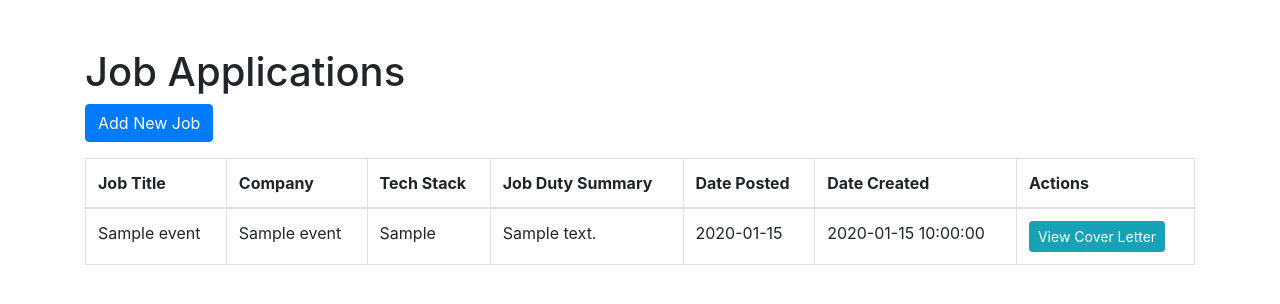
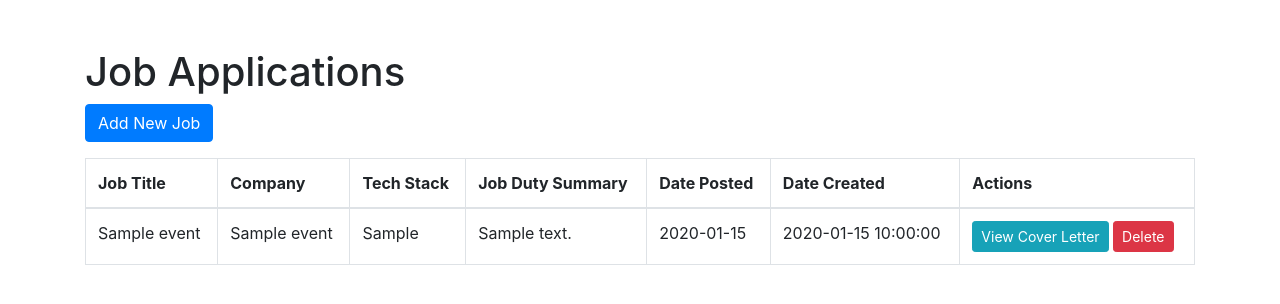
Before and after one commit to BakeryDragon/job-application, a Flask app: page / in a window 1280 px wide. Shown: the top 304 px of the page. Run offline with Flask 3, Linux system fonts and the light colour scheme; tables that the repository leaves empty hold one stand-in row (values such as "Sample post"); some libraries are stand-ins or nearby versions.

Commit message:
add delete button

```diff
--- a/app.py
+++ b/app.py
@@ -14,6 +14,12 @@ DATABASE = 'database.db'
 
 # Set your OpenAI API key
 openai.api_key = os.getenv("OPENAI_API_KEY")
+
+JOB_DESCRIPTION_PROMPT = """
+Generate job event data including job_title, company_name, job_description, cover_letter, tech_stack, job_duty_summary, and date_posted
+based on the provided job description. If you don't find the information in the given job description, just output none.
+Output the data in JSON format.
+"""
 
 # Initialize database (run once to create table)
 def init_db():
@@ -51,9 +57,7 @@ def generate_job_event_data(job_description):
         messages=[
             {
                 "role": "system",
-                "content": """Generate job event data including job_title, company_name, job_description, cover_letter, tech_stack,
-                job_duty_summary, and date_posted based on the provided job description. Output the data in JSON format.
-                """
+                "content": JOB_DESCRIPTION_PROMPT
             },
             {
                 "role": "user",
@@ -61,7 +65,6 @@ def generate_job_event_data(job_description):
             }
         ],
         temperature=1,
-        max_tokens=2048,
         top_p=1,
         frequency_penalty=0,
         presence_penalty=0,
@@ -85,7 +88,7 @@ def add_event():
         job_title = job_event_data['job_title']
         company_name = job_event_data['company_name']
         cover_letter = job_event_data['cover_letter']
-        tech_stack = ','.join(job_event_data['tech_stack'])  # Convert list to comma-separated string
+        tech_stack = ','.join(job_event_data['tech_stack']) if job_event_data['tech_stack'] else None  # Convert list to comma-separated string or set to None
         job_duty_summary = job_event_data['job_duty_summary']
         date_posted = job_event_data['date_posted']
 
@@ -113,6 +116,14 @@ def view_cover_letter(event_id):
     job_event = query_db('SELECT * FROM job_events WHERE id = ?', [event_id], one=True)
     return render_template('view_cover_letter.html', job_event=job_event)
 
+@app.route('/delete/<int:event_id>', methods=['POST'])
+def delete_event(event_id):
+    with sqlite3.connect(DATABASE) as conn:
+        cursor = conn.cursor()
+        cursor.execute('DELETE FROM job_events WHERE id = ?', (event_id,))
+        conn.commit()
+    return redirect(url_for('index'))
+
 if __name__ == '__main__':
     init_db()
     app.run(debug=True)
--- a/templates/index.html
+++ b/templates/index.html
@@ -10,6 +10,13 @@
     <script src="https://cdn.jsdelivr.net/npm/@popperjs/core@2.5.4/dist/umd/popper.min.js"></script>
     <script src="https://stackpath.bootstrapcdn.com/bootstrap/4.5.2/js/bootstrap.min.js"></script>
     <title>Job Applications</title>
+    <script>
+      function confirmDelete(event) {
+        if (!confirm("Are you sure you want to delete this job event?")) {
+          event.preventDefault();
+        }
+      }
+    </script>
   </head>
   <body>
     <div class="container">
@@ -44,6 +51,16 @@
                 class="btn btn-info btn-sm"
                 >View Cover Letter</a
               >
+              <form
+                action="{{ url_for('delete_event', event_id=event[0]) }}"
+                method="post"
+                style="display: inline"
+                onsubmit="confirmDelete(event)"
+              >
+                <button type="submit" class="btn btn-danger btn-sm">
+                  Delete
+                </button>
+              </form>
             </td>
           </tr>
           {% endfor %}
```
